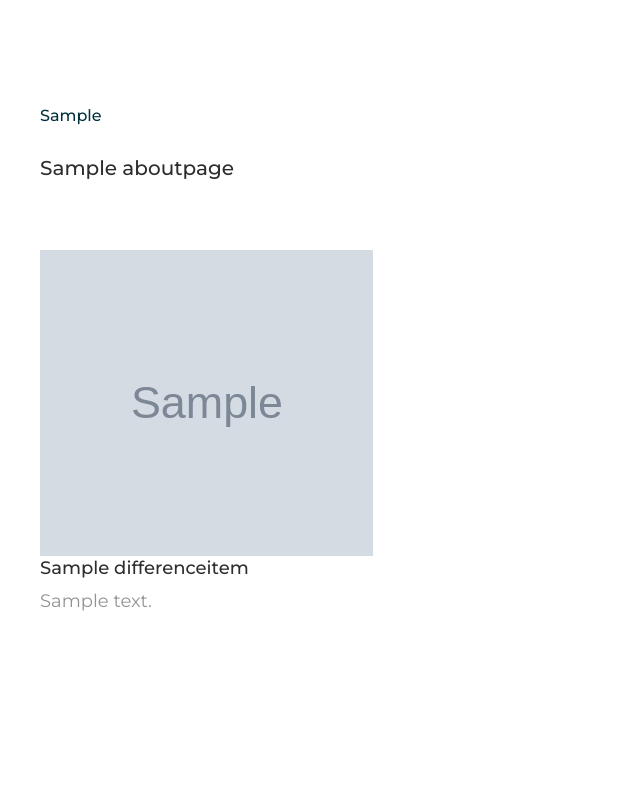
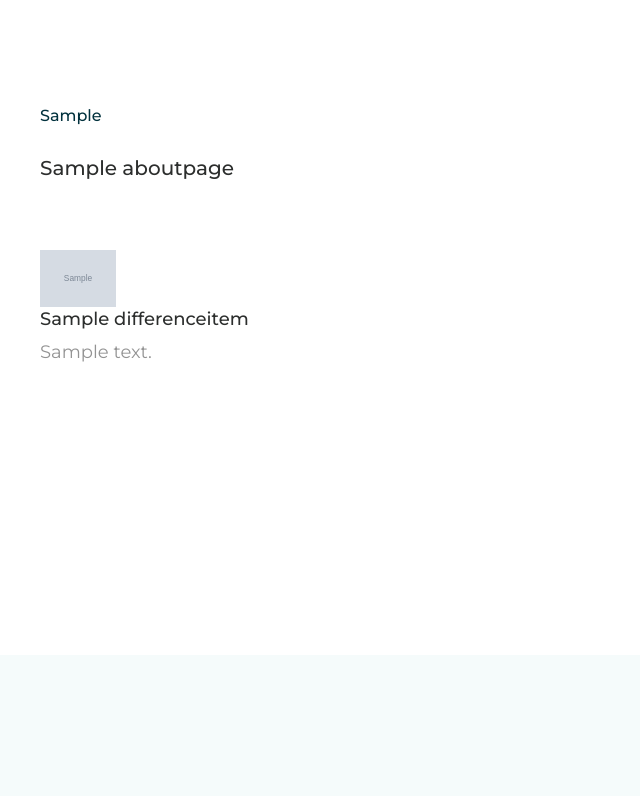
Before and after one commit to kingoker/AORA_django, a Django app: page /about/ in a window 1280 px wide. Shown: the part 994-1790 px from the top of the page, without its empty margins (0-640 px from the left). Run offline with Django 4.2, Linux system fonts and the light colour scheme; tables that the repository leaves empty hold one stand-in row (values such as "Sample post"); grey boxes marked "Sample" are stand-in pictures.

Commit message:
styles changed 2

```diff
--- a/AORA/static/css/main.css
+++ b/AORA/static/css/main.css
@@ -597,6 +597,11 @@ img{
     display: flex;
     align-items: center;
     padding-bottom: 70px;
+}
+.about__difference_points img{
+    height: 57px;
+    width: auto;
+    object-fit: scale-down;
 }
 
 .about__companies_points:last-child {
```
